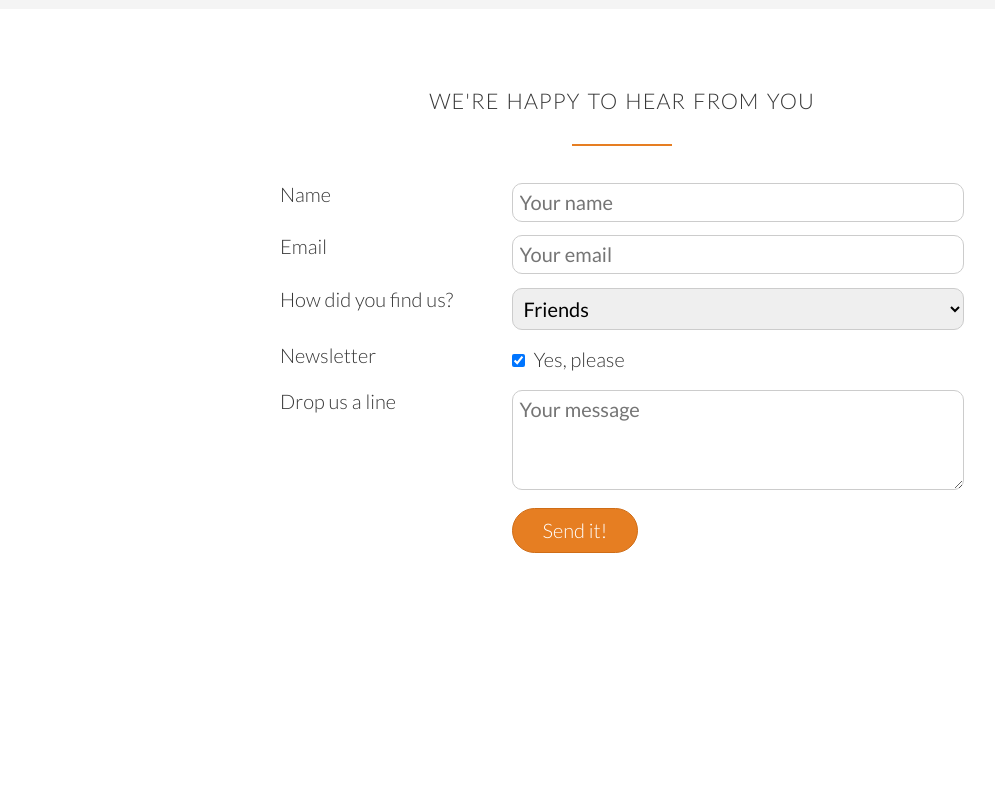
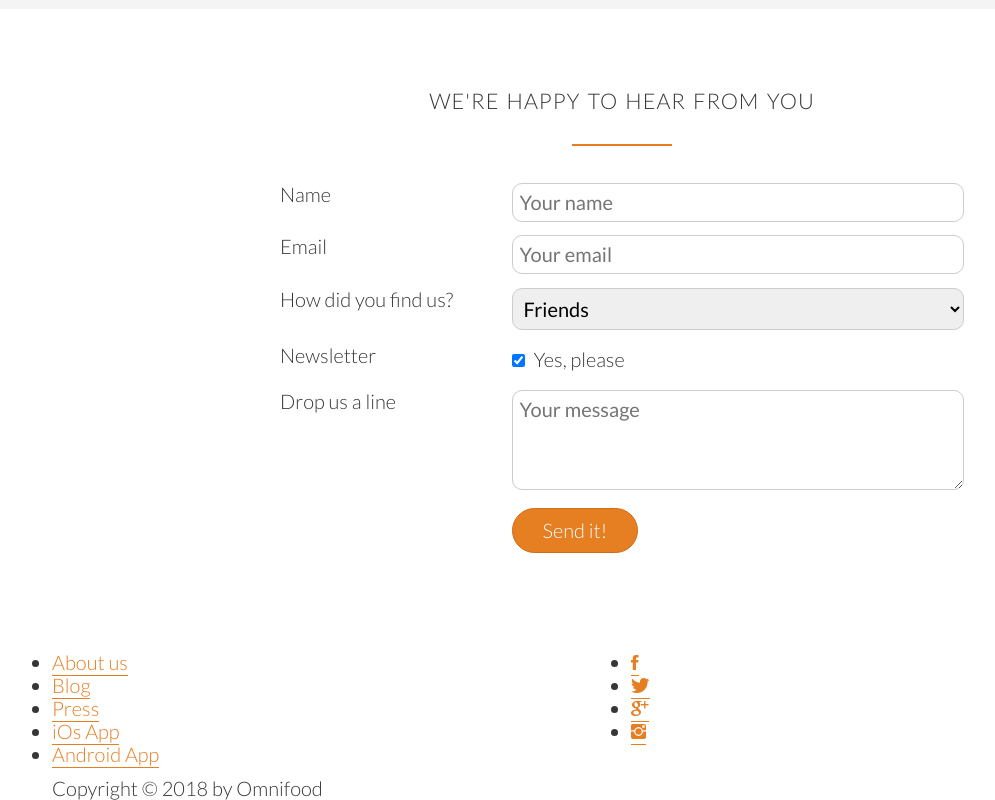
Before and after one commit to argenis0409/omnifood, a plain HTML site: page index.html in a window 1280 px wide. Shown: the part 4593-5393 px from the top of the page, without its empty margins (18-1013 px from the left). Before the commit the page ends 5233 px from the top, so only its background shows below. Drawn offline with Linux system fonts and the light colour scheme; files whose address does not match are found by name.

Commit message:
created the footer section

```diff
--- a/index.html
+++ b/index.html
@@ -458,6 +458,33 @@
         </div>
     </section>
 
+    <footer>
+   <div class="row">
+       <div class="col span-1-of-2">
+     <ul class="footer-nav">
+         <li><a href="#">About us</a></li>
+         <li><a href="#">Blog</a></li>
+         <li><a href="#">Press</a></li>
+         <li><a href="#">iOs App</a></li>
+         <li><a href="#">Android App</a></li>
+     </ul>
+       </div>
+
+       <div class="col span-1-of-2">
+           <ul class="social-links">
+           <li><a href="#"><i class="ion-social-facebook"></i></a></li>
+           <li><a href="#"><i class="ion-social-twitter"></i></a></li>
+           <li><a href="#"><i class="ion-social-googleplus"></i></a></li>
+           <li><a href="#"><i class="ion-social-instagram"></i></a></li>
+           </ul>
+    </div>
+   </div>
+
+   <div class="row">
+       <p>Copyright &copy; 2018 by Omnifood</p>
+   </div>
+    </footer>
+
 </body>
 
 </html>
```
